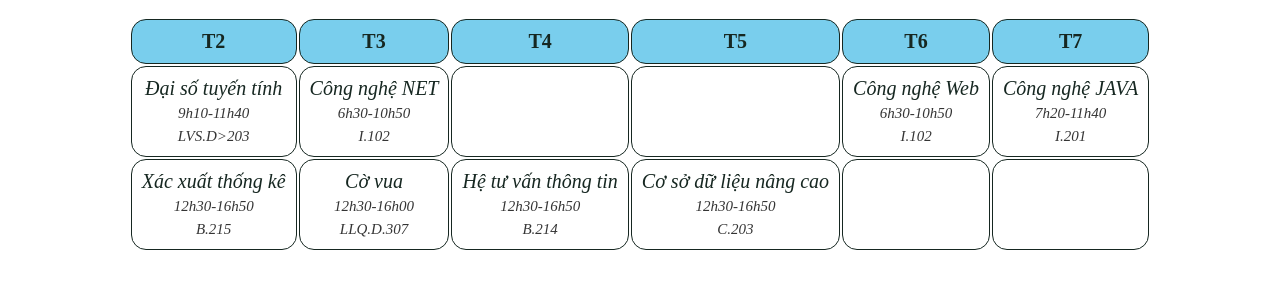
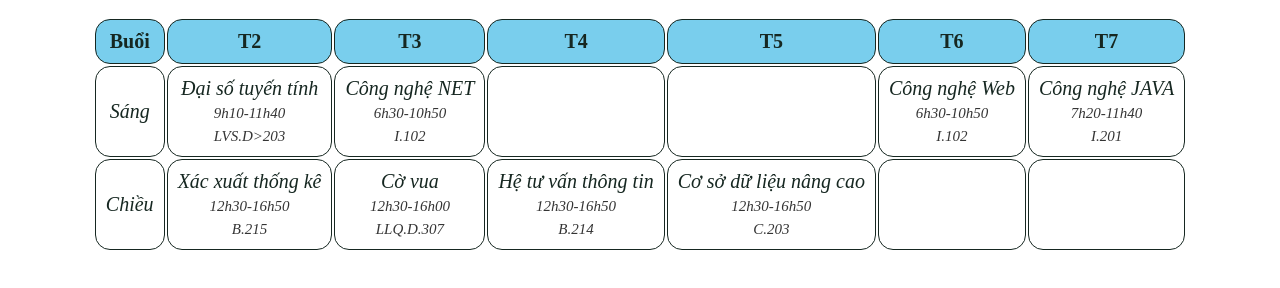
Before and after one commit to tamnnt/-calendar, a plain HTML site: page index.html in a window 1280 px wide. Shown: the part 50-338 px from the top of the page. Drawn offline with Linux system fonts and the light colour scheme.

Commit message:
New update html

```diff
--- a/index.html
+++ b/index.html
@@ -14,6 +14,7 @@
     <div class="table-content">
         <table>
             <tr>
+                <th>Buổi</th>
                 <th>T2</th>
                 <th>T3</th>
                 <th>T4</th>
@@ -22,6 +23,7 @@
                 <th>T7</th>
             </tr>
             <tr>
+                <td>Sáng</td>
                 <td class="td-title">Đại số tuyến tính
                     <span><br>9h10-11h40<br>LVS.D>203</span>
                 </td>
@@ -38,6 +40,7 @@
                 </td>
             </tr>
             <tr>
+                <td>Chiều</td>
                 <td>Xác xuất thống kê
                     <span><br>12h30-16h50<br>B.215</span>
                 </td>
```
